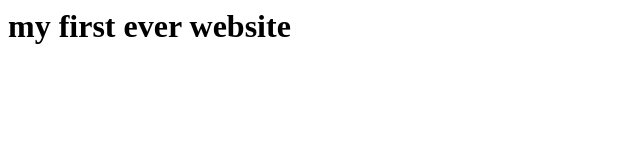
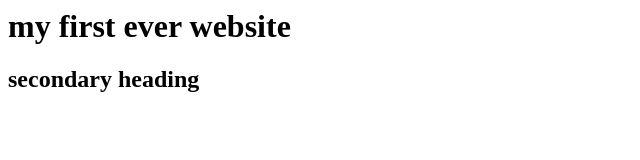
Before and after one commit to habib2838/my-first-website, a plain HTML site: page index.html in a window 1280 px wide. Shown: the whole page, without its empty margins (0-640 px from the left). Drawn offline with Linux system fonts and the light colour scheme.

Commit message:
learn github

```diff
--- a/index.html
+++ b/index.html
@@ -1,3 +1,4 @@
 <body>
     <h1>my first ever website</h1>
+    <h2>secondary heading</h2>
 </body>
```
